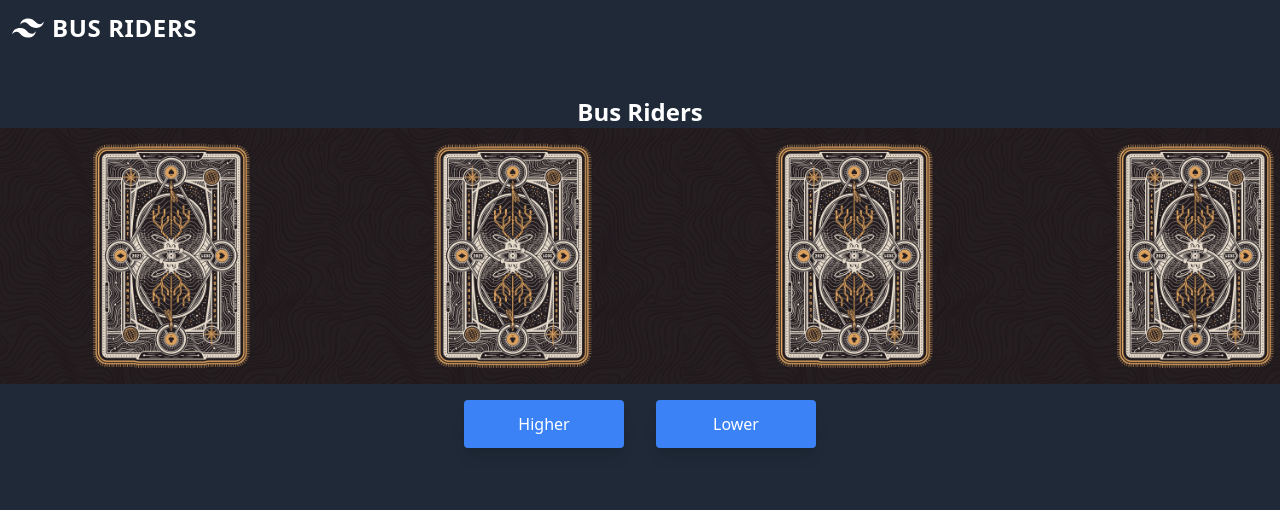
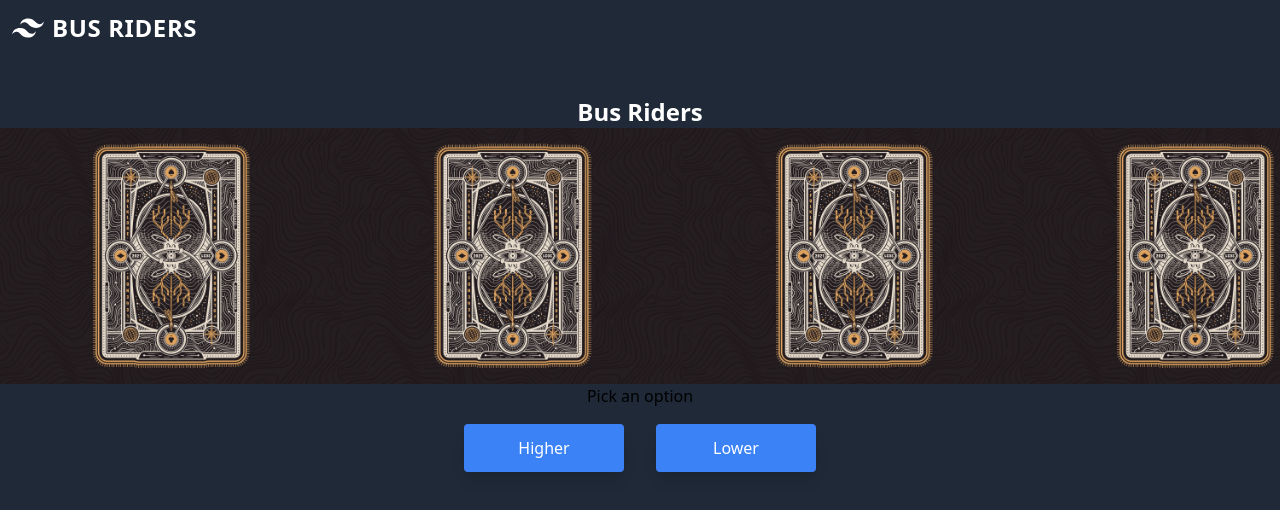
Before and after one commit to liucidity/ride-the-bus, a React (Create React App) app: page / in a window 1280 px wide. Shown: the top 510 px of the page. Built offline with nearby package versions, Linux system fonts and the light colour scheme.

Commit message:
add option text

```diff
--- a/src/App.tsx
+++ b/src/App.tsx
@@ -16,7 +16,9 @@
         <img alt='card-back' src="card-back.png" className="h-64"/>
       </div>
 
-
+      <div>
+        Pick an option
+      </div>
       <div className='flex flex-row justify-center'>
       <Button option={'Higher'}/>
       <Button option={'Lower'}/>
--- a/src/components/Layout.tsx
+++ b/src/components/Layout.tsx
@@ -1,13 +1,12 @@
 type Props ={
-  children: React.ReactNode
+  children: React.ReactNode,
 }
 
 
-export default function Layout({children}: Props){
+export default function Layout({children}:Props){
   return(
     <div className="bg-grey h-screen">
       {children}
-
     </div>
   )
 }
```
